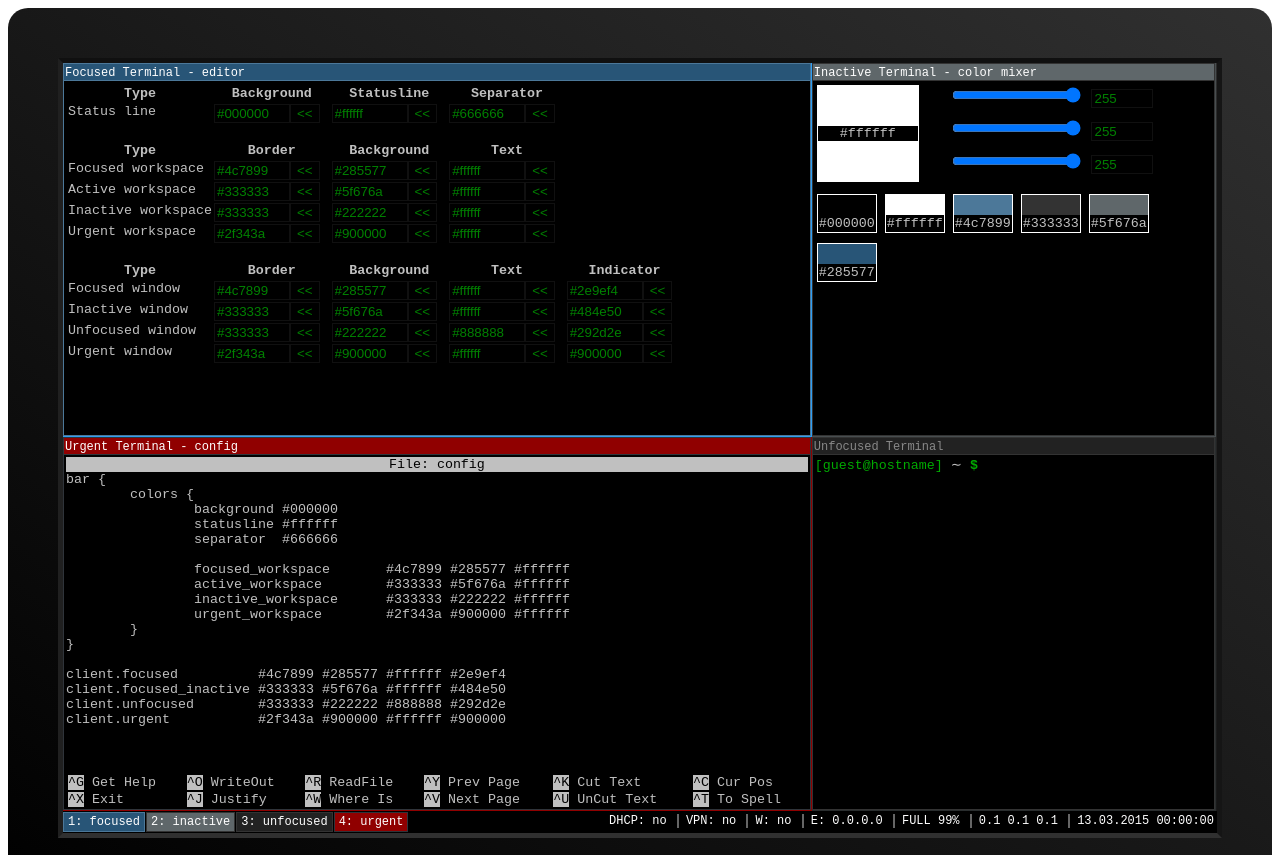
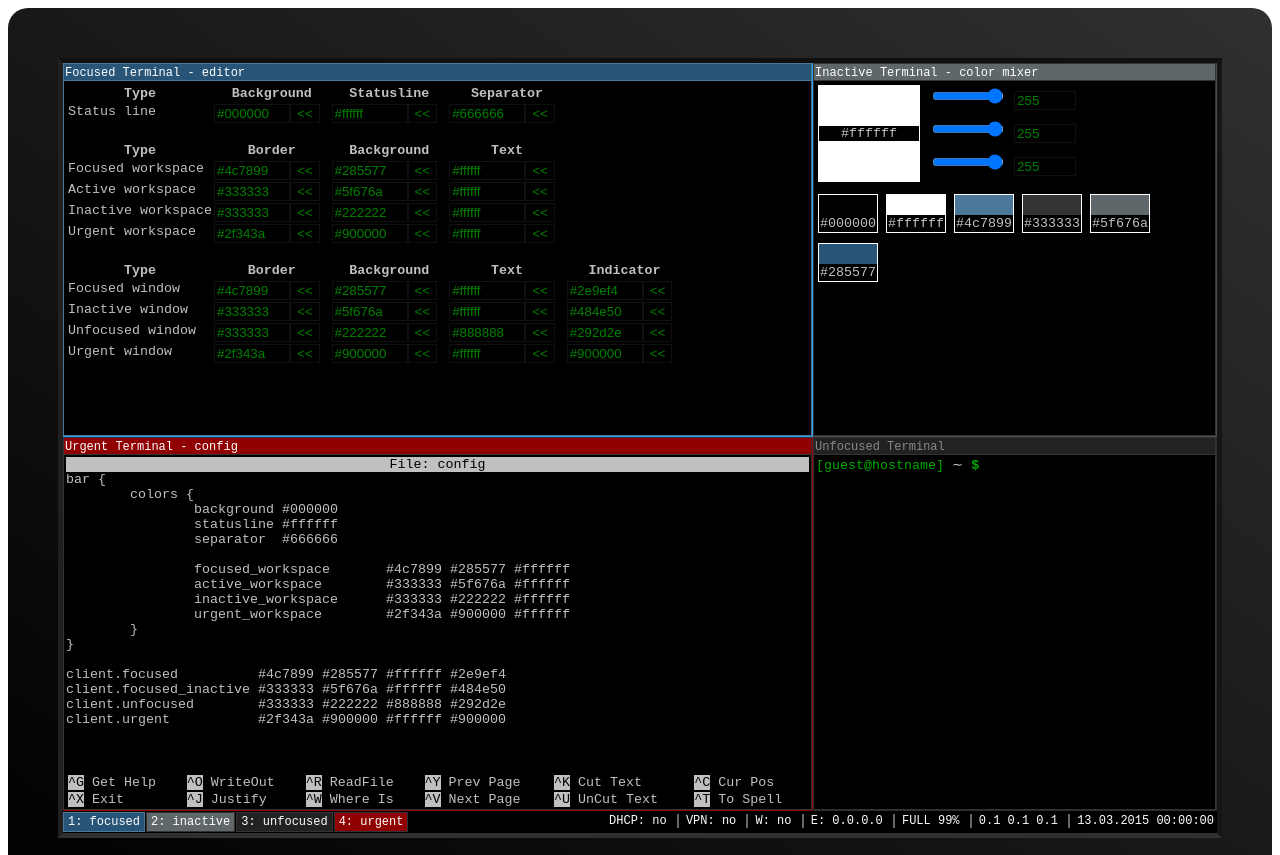
Before and after one commit to tvrzna/i3-color-themer, a plain HTML site: page index.html in a window 1280 px wide. Shown: the top 855 px of the page. Drawn offline with Linux system fonts and the light colour scheme.

Commit message:
Fixed sizes of responsive windows/divs.

```diff
--- a/data/style.css
+++ b/data/style.css
@@ -224,7 +224,7 @@ html {
     white-space: nowrap;
 }
 
-input[type=text], input[type=number] {
+input[type=text], input[type=number], input[type=range] {
     background-color: #000000;
     color: green;
     border: 1px solid #101010;
@@ -269,6 +269,10 @@ input[type=text]:focus, input[type=number]:focus {
 **/
 #i3desk #i3winIndicatorInactive td {
     border: 0;
+}
+
+#mixedColorTd {
+    width: 110px;
 }
 
 #mixedColor {
@@ -323,24 +327,28 @@ input[type=text]:focus, input[type=number]:focus {
 	font-size: 20pt;
     }
 
+    .window {
+	box-sizing: border-box;
+    }
+
     #i3winIndicatorFocused, #i3winIndicatorUrgent {
-	width: 64.8%;
+	width: 65%;
 	float: left;
     }
 
     #i3winIndicatorInactive, #i3winIndicatorUnfocused {
-	width: 34.9%;
-	float: left;
+	width: 35%;
+	float: right;
     }
 
     #i3windows {
 	display: table;
-	clear: left;
+	clear: both;
     }
 }
 
 @media (min-width: 1433px) {
-    input[type=text], input[type=number] {
+    input[type=text], input[type=number], input[type=range] {
 	max-width: 130px;
     }
 }
@@ -355,6 +363,10 @@ input[type=text]:focus, input[type=number]:focus {
     #i3barStatus .separated {
 	display: none;
     }
+
+    input[type=range] {
+	max-width: 130px;
+    }
 }
 
 @media (max-width: 640px) {
--- a/index.html
+++ b/index.html
@@ -122,7 +122,7 @@
 			    <div id="i3winBodyInactive" class="i3winBody">
 				<table>
 				    <tr>
-					<td rowspan="3">
+					<td id="mixedColorTd" rowspan="3">
 					    <div id="mixedColor">
 						<div id="mixedColorHex">#ffffff</div>
 					    </div>
```
